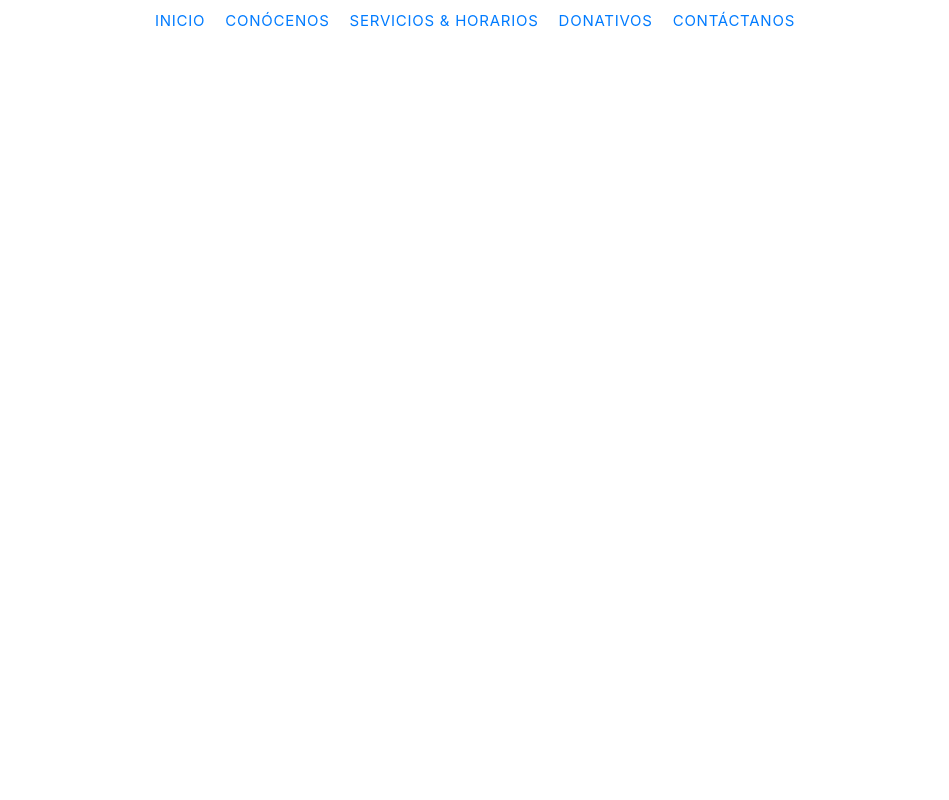
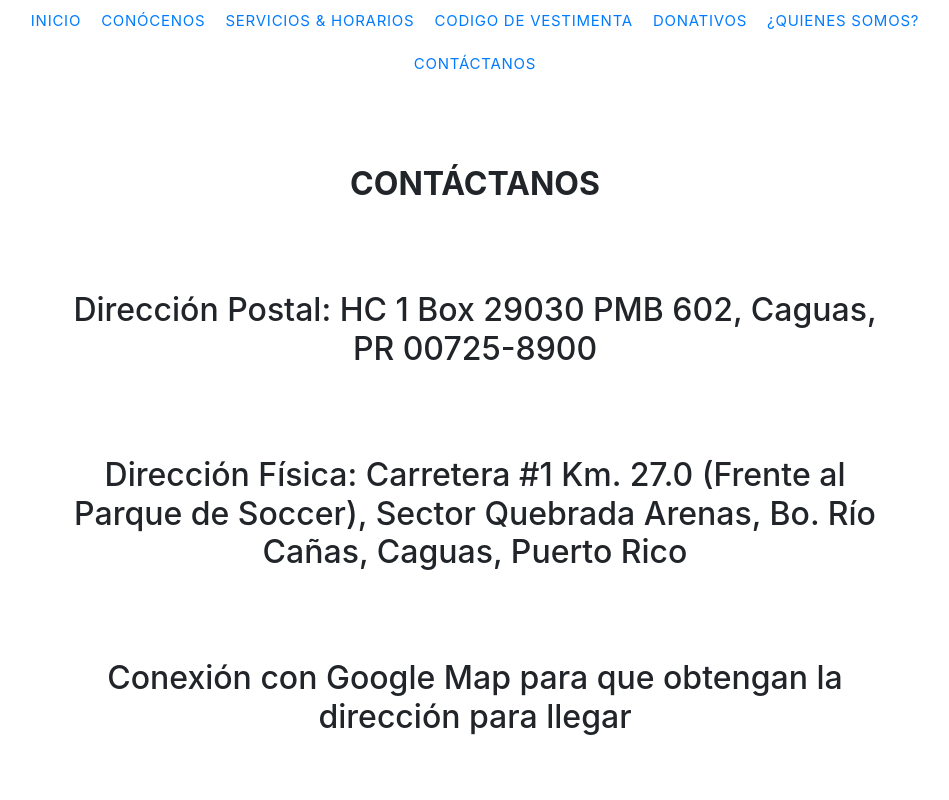
Before and after one commit to javierjpagan/congregacion-bethel, a React (Create React App) app: page /vestimenta in a window 1280 px wide. Shown: the top 800 px of the page, without its empty margins (165-1114 px from the left). Built offline with nearby package versions, Linux system fonts and the light colour scheme.

Commit message:
Working on Sobre Nosotros page

```diff
--- a/package.json
+++ b/package.json
@@ -12,6 +12,7 @@
     "popper.js": "^1.16.1",
     "react": "^16.12.0",
     "react-bootstrap": "^1.0.0-beta.16",
+    "react-collapsible": "^2.6.2",
     "react-dom": "^16.12.0",
     "react-router-dom": "^5.1.2",
     "react-scripts": "3.3.0",
--- a/src/App.js
+++ b/src/App.js
@@ -5,19 +5,23 @@ import './App.css';
 import Navbar from "./components/navbar/";
 import Inicio from "./components/pages/inicio/";
 import Servicios from "./components/pages/servicios/"
+import Vestimenta from "./components/pages/vestimenta/"
+import SobreNosotros from "./components/pages/SobreNosotros/";
 import Contactanos from "./components/pages/contactanos/";
 
 
 class App extends Component {
 render () {
   return (
-    <Router path={process.env.PUBLIC_URL + '/'}>
+    <Router>
     <div>
     <Navbar />
     <Switch>
-    <Route exact path={process.env.PUBLIC_URL + "/"} component={Inicio} />
-    <Route path={process.env.PUBLIC_URL + "/servicios"} component={Servicios} />
-    <Route path={process.env.PUBLIC_URL + "/contactanos"} component={Contactanos} />
+    <Route exact path="/" component={Inicio} />
+    <Route path="/servicios" component={Servicios} />
+    <Route path="/vestimenta" component={Vestimenta} />
+    <Route path="/sobrenosotros" component={SobreNosotros} />
+    <Route path="/contactanos" component={Contactanos} />
     </Switch>
 
     </div>
--- a/src/components/navbar/index.js
+++ b/src/components/navbar/index.js
@@ -6,12 +6,14 @@ class Navbar extends Component {
         return(
 
             <div className="row align-items-center justify-content-center">
-            <div className="col-md-7 text-center" data-aos="fade">
+            <div className="col-md-9 text-center" data-aos="fade">
             <div className="main-navbar">
                             <li><a href="/">Inicio</a></li>
                             <li><a href="/conocenos">Conócenos</a></li>
                             <li><a href="/servicios">Servicios & Horarios</a></li>
+                            <li><a href="/vestimenta">Codigo de Vestimenta</a></li>
                             <li><a href="/donativos">Donativos</a></li>
+                            <li><a href="/sobrenosotros">¿Quienes somos?</a></li>
                             <li><a href="/contactanos">Contáctanos</a></li>
                         </div>
                         </div>
--- /dev/null
+++ b/src/components/pages/SobreNosotros/SobreHeader.js
@@ -0,0 +1,28 @@
+import React from 'react';
+import Collapsible from 'react-collapsible';
+
+class SobreHeader extends React.Component {
+    constructor(props) {
+        super(props);
+        this.toggle = this.toggle.bind(this);
+        this.state = { collapse: false };
+    }
+
+    toggle() {
+        this.setState(state => ({ collapse: !state.collapse }));
+    }
+
+    render(){
+
+        const { sobreheader, sobretext } = this.props.sobreheaders;
+
+        return (
+            <Collapsible trigger={sobreheader}>
+                <p>{sobretext}</p>
+            </Collapsible>
+        );
+    }
+
+}
+
+export default SobreHeader;
--- /dev/null
+++ b/src/components/pages/SobreNosotros/SobreText.js
@@ -0,0 +1,30 @@
+const SobreText = {
+
+    question1: {
+        question: "What is Greenpoint?",
+        answer: "Lorem ipsum dolor amet direct trade lo-fi sriracha street art farm-to-table mumblecore quinoa keytar typewriter adipisicing hammock venmo hella. Sartorial marfa vinyl salvia. Scenester truffaut pinterest, four loko ugh schlitz intelligentsia vinyl. Dolor typewriter paleo la croix chartreuse meditation before they sold out ethical unicorn mustache helvetica +1 next level pinterest. Next level reprehenderit af asymmetrical, sunt id sartorial woke."
+    },
+
+    question2: {
+        question: "How do I get points?",
+        answer: "Pabst yr swag, woke blog dolore officia aesthetic. Brunch artisan dolore meggings selvage tbh selfies id. Ut cold-pressed pariatur art party fanny pack salvia. Proident tbh tousled fugiat sunt. Hell of waistcoat cloud bread poke taiyaki trust fund."
+    },
+
+    question3: {
+        question: "What if my event isn't listed?",
+        answer: "Poke vegan mumblecore iceland, enamel pin vaporware williamsburg letterpress fugiat banjo. Seitan wolf succulents pop-up, raclette cliche VHS mumblecore. Raw denim thundercats pariatur irony aliqua ethical activated charcoal dreamcatcher health goth seitan umami shabby chic next level. Aute hashtag aliquip yr. Mustache typewriter laborum farm-to-table street art veniam man braid YOLO ethical lyft single-origin coffee. Consequat kale chips semiotics, et est quis elit."
+    },
+
+    question4: {
+        question: "What badges can I get?",
+        answer: "Proident hashtag authentic jianbing, umami qui lomo literally dolore XOXO anim tbh chillwave ullamco franzen. Jianbing air plant selvage pop-up fanny pack magna microdosing meditation. Marfa semiotics microdosing fixie, excepteur veniam church-key ut. Chillwave hell of proident fam coloring book williamsburg selvage vexillologist hashtag etsy. Velit live-edge ullamco, godard man bun plaid tattooed. Live-edge skateboard reprehenderit kombucha adaptogen intelligentsia post-ironic."
+    },
+
+    question5: {
+        question: "Why are you doing this?",
+        answer: "Plaid flexitarian shoreditch, flannel elit mixtape trust fund single-origin coffee reprehenderit meh tbh cronut magna disrupt. Hammock seitan hexagon magna irony dolore aesthetic. Glossier distillery af microdosing, hell of tempor in reprehenderit chambray tilde kale chips portland palo santo lorem. Godard swag vape tattooed fashion axe. Taiyaki tumblr est ennui, kitsch fugiat tote bag chicharrones iPhone polaroid meditation franzen quinoa in. Normcore lyft tumeric, 8-bit wayfarers echo park knausgaard typewriter."
+    }
+
+}
+
+export default SobreText;
--- /dev/null
+++ b/src/components/pages/SobreNosotros/index.js
@@ -0,0 +1,75 @@
+import React, { Component } from "react";
+import './style.css';
+import {
+    CardBody,
+    CardImg,
+    InputGroup,
+    InputGroupText,
+    InputGroupAddon,
+    Input,
+    ListGroup,
+    ListGroupItem,
+    TabContent,
+    TabPane,
+    Nav,
+    NavItem,
+    NavLink,
+    Container,
+    Row,
+    Col,
+ } from "reactstrap";
+ import SobreText from './SobreText';
+import SobreHeader from './SobreHeader';
+
+class SobreNosotros extends Component {
+
+    state = {
+        sobreheaders: SobreText
+      };
+
+    render() {
+        return(
+
+
+            <div className="site-blocks-cover" data-aos="fade" data-stellar-background-ratio="0.5">
+                           <div className="row align-items-center justify-content-center">
+                <div className="col-md-7 text-center" data-aos="fade">
+                <div className="container">
+                  <h1><strong>¿Quienes somos?</strong></h1>
+             <img className="QuienesPic" src="/images/Quienes.jpg"></img>
+
+              </div>
+            </div>
+          </div>
+          <Container className="Sobre Nosotros">
+          <Row>
+            <Col>
+              <h1>Sobre Nosotros</h1>
+              <br></br>
+              <br></br>
+            </Col>
+          </Row>
+
+          <Row>
+            <Col>
+              {/* Render Sobre Nostros here */}
+              <ul className="sobre-nostros">
+                {Object.keys(this.state.sobreheaders).map(key =>
+                  <SobreHeader
+                    key={key}
+                    sobreheaders={this.state.sobreheaders[key]}
+                  />
+                )}
+              </ul>
+            </Col>
+          </Row>
+        </Container>
+          </div>
+
+
+
+        )
+    }
+}
+
+export default (SobreNosotros);
--- /dev/null
+++ b/src/components/pages/SobreNosotros/style.css
@@ -0,0 +1,9 @@
+.QuienesPic {
+    margin-left: auto;
+    margin-right: auto;
+    display: block;
+    width: 80%;
+    transform: rotate(180deg);
+    margin-top: 50px;
+    margin-bottom: 50px;
+}
--- /dev/null
+++ b/src/components/pages/vestimenta/index.js
@@ -0,0 +1,37 @@
+import React, { Component } from "react";
+import './style.css';
+
+class Vestimenta extends Component {
+    render() {
+        return(
+
+
+
+
+<div className="ContBody">
+            <div className="row align-items-center justify-content-center">
+            <div className="col-md-7 text-center" data-aos="fade">
+            <div className="ContHead">
+<h2><strong>CONTÁCTANOS</strong></h2>
+</div>
+            </div>
+
+
+<h2>Dirección Postal: HC 1 Box 29030 PMB 602, Caguas, PR 00725-8900</h2>
+
+<h2>{`Dirección Física: Carretera #1 Km. 27.0 (Frente al Parque de Soccer),
+Sector Quebrada Arenas, Bo. Río Cañas, Caguas, Puerto Rico`}</h2>
+
+<h2>Conexión con Google Map para que obtengan la dirección para llegar</h2>
+
+<h2>Teléfono: (787) 486-3507</h2>
+
+<h2>Email: kehilah_beth_el@yahoo.com</h2>
+                        </div>
+                        </div>
+
+        )
+    }
+}
+
+export default (Vestimenta);
--- /dev/null
+++ b/src/components/pages/vestimenta/style.css
@@ -0,0 +1,10 @@
+.ContHead {
+    margin-top: 40px;
+}
+
+.ContBody h2{
+    padding: 40px;
+    margin-left: 15%;
+    margin-right: 15%;
+    text-align: center;
+}
```
Also changed, not shown: 2 other files (tests, documents, lock files or other folders).
